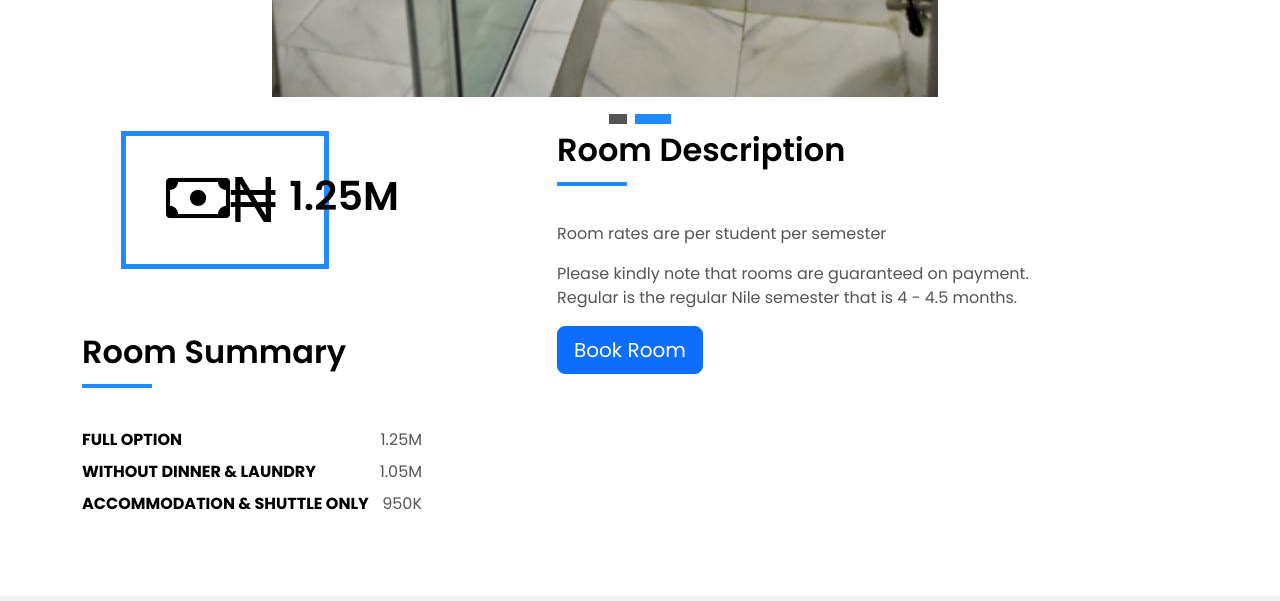
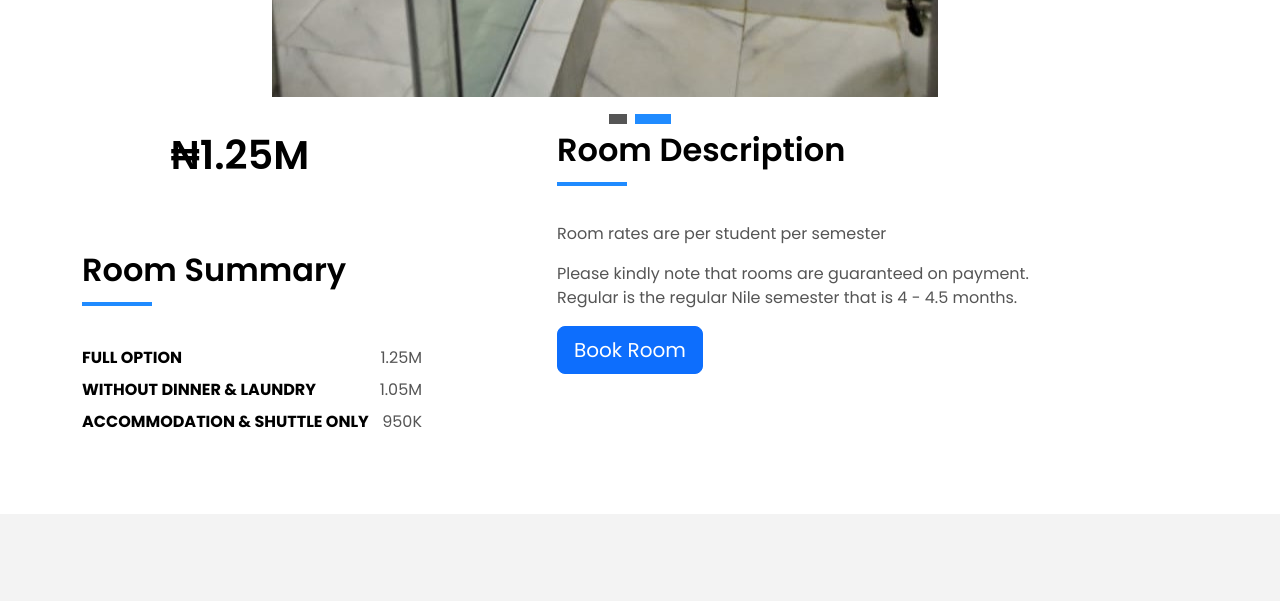
Before and after one commit to divineshedrack33220/psychic-carnival, a plain HTML site: page nile2.html in a window 1280 px wide. Shown: the part 940-1541 px from the top of the page. Drawn offline with Linux system fonts and the light colour scheme.

Commit message:
Update nile2.html

```diff
--- a/nile2.html
+++ b/nile2.html
@@ -111,11 +111,8 @@
               <div class="col-md-5 col-lg-4">
                 <div class="property-price d-flex justify-content-center foo">
                   <div class="card-header-c d-flex">
-                    <div class="card-box-ico">
-                      <span class="bi bi-cash">₦</span>
-                    </div>
                     <div class="card-title-c align-self-center">
-                      <h5 class="title-c">1.25M</h5>
+                      <h5 class="title-c">₦1.25M</h5>
                     </div>
                   </div>
                 </div>
```
